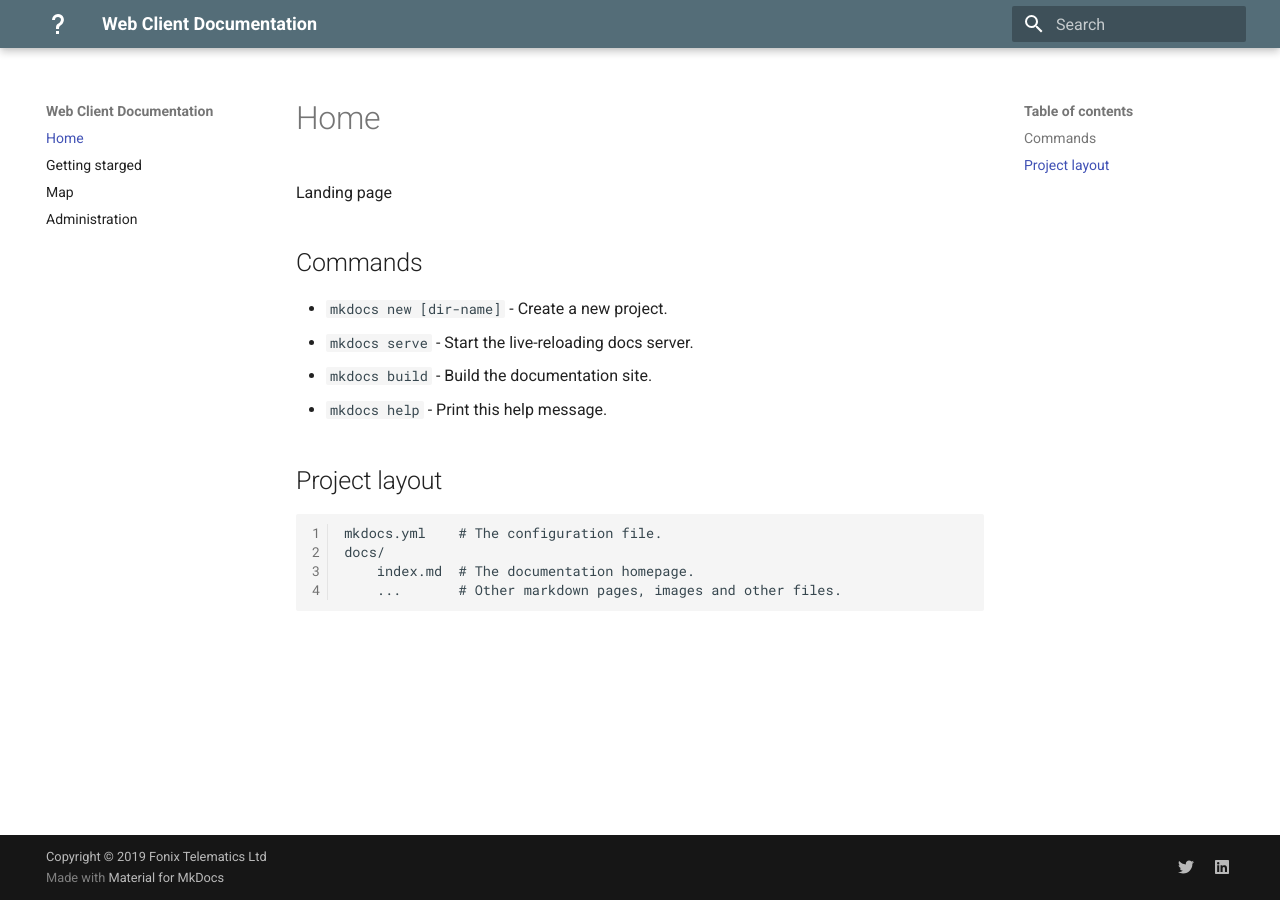
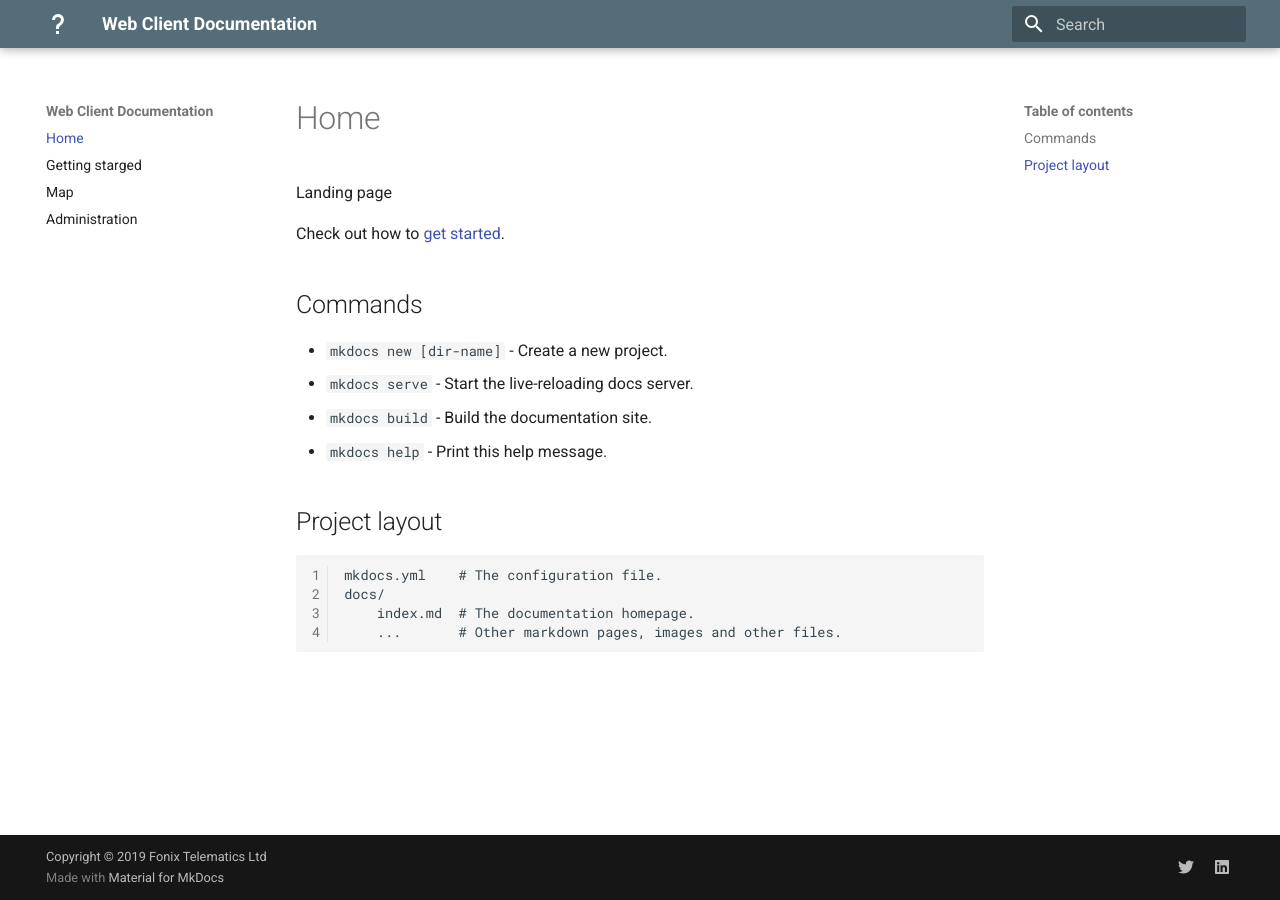
Before and after one commit to fonixtelematics/user-manual, an MkDocs documentation site: the page built from docs/index.md, in a window 1280 px wide. Built offline with MkDocs 1.6.1 and Material for MkDocs 9.7.7, drawn with Linux system fonts in a browser that asks for light colours; some of the changed lines change nothing that is shown.

Commit message:
docs/index.md updated from https://stackedit.io/

```diff
--- a/docs/index.md
+++ b/docs/index.md
@@ -1,6 +1,9 @@
 # Home
 
 Landing page
+
+Check out how to [get started](getting-started.md).
+
 
 ## Commands
 
@@ -16,5 +19,5 @@ Landing page
         index.md  # The documentation homepage.
         ...       # Other markdown pages, images and other files.
 <!--stackedit_data:
-eyJoaXN0b3J5IjpbLTEyODc5NzgzNzBdfQ==
+eyJoaXN0b3J5IjpbLTQ2OTUzNTYxMiwtMTI4Nzk3ODM3MF19
 -->
```
